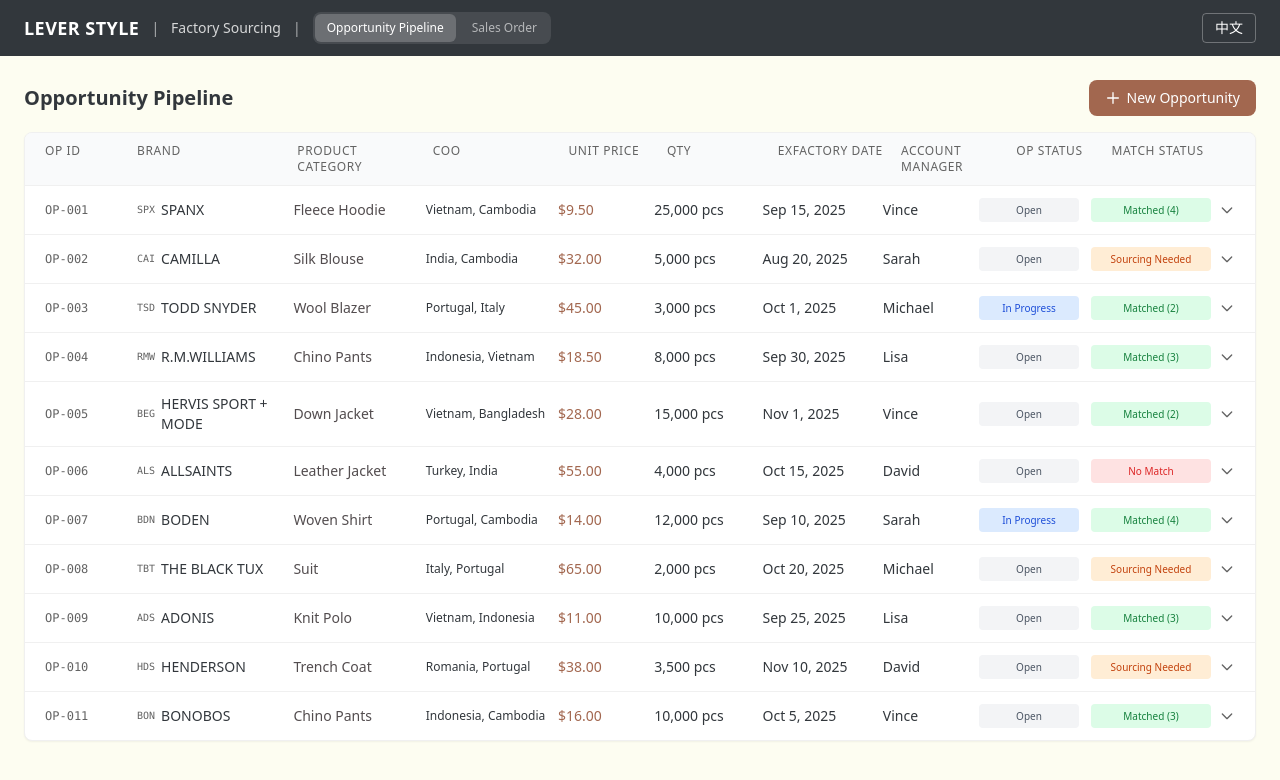
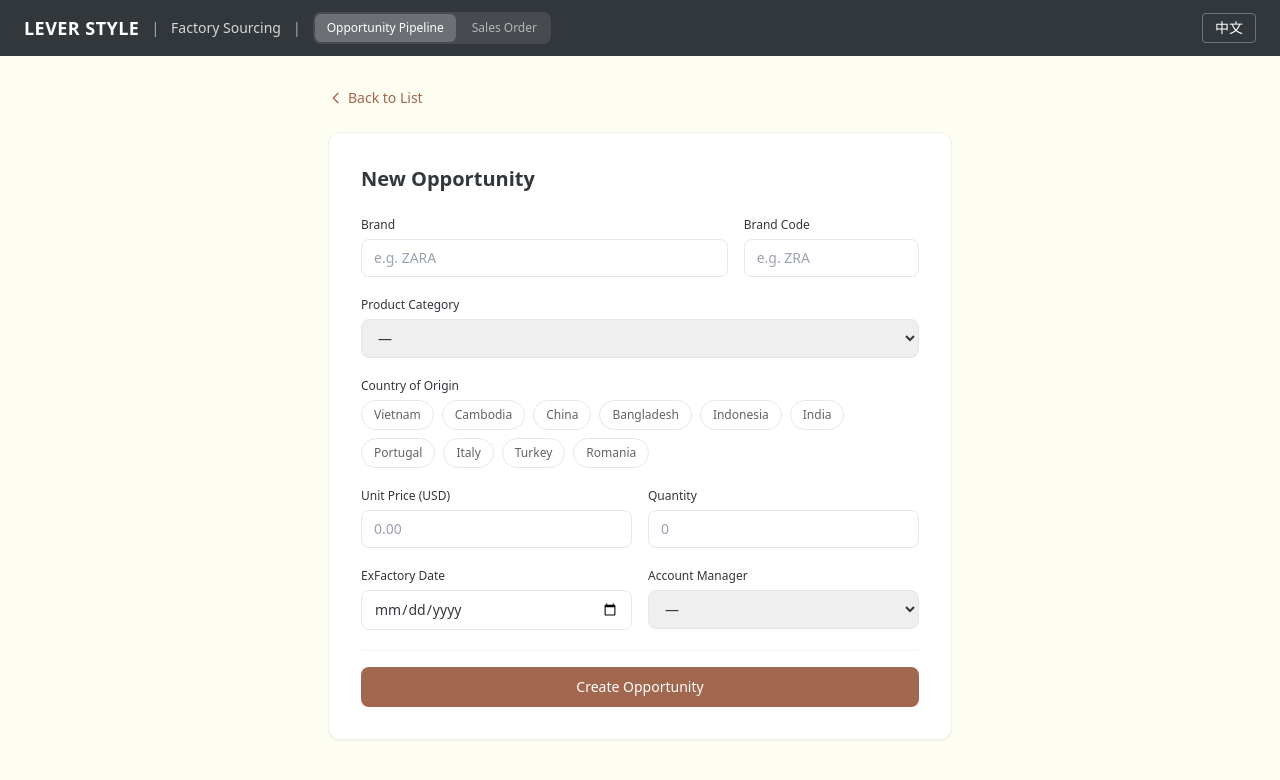
Before and after one commit to my3xl/factory-sourcing, a React (Vite) app: page / in a window 1280 px wide. Shown: the top 780 px of the page. Built offline with nearby package versions, Linux system fonts and the light colour scheme.

Commit message:
Default to OP form page; submit selection redirects to list after 2s

```diff
--- a/src/App.tsx
+++ b/src/App.tsx
@@ -45,7 +45,7 @@ function Nav({ current, onChange }: { current: 'op' | 'sc'; onChange: (p: 'op' |
 }
 
 function AppContent() {
-  const [route, setRoute] = useState<Route>({ page: 'op' });
+  const [route, setRoute] = useState<Route>({ page: 'op-form' });
   const [opList, setOpList] = useState<Opportunity[]>(initialOpportunities);
   const [dynamicMatches, setDynamicMatches] = useState<Record<string, OpMatchResult>>({});
   const [sampleIdx, setSampleIdx] = useState(0);
--- a/src/components/op/OpDetailPage.tsx
+++ b/src/components/op/OpDetailPage.tsx
@@ -118,7 +118,10 @@ export default function OpDetailPage({ opId, opList, dynamicMatches, onUpdateOp,
       matchedAt: op.matchedAt || new Date().toISOString(),
     });
     setShowSuccess(true);
-    setTimeout(() => setShowSuccess(false), 2000);
+    setTimeout(() => {
+      setShowSuccess(false);
+      navigate({ page: 'op' });
+    }, 2000);
   };
 
   return (
```
